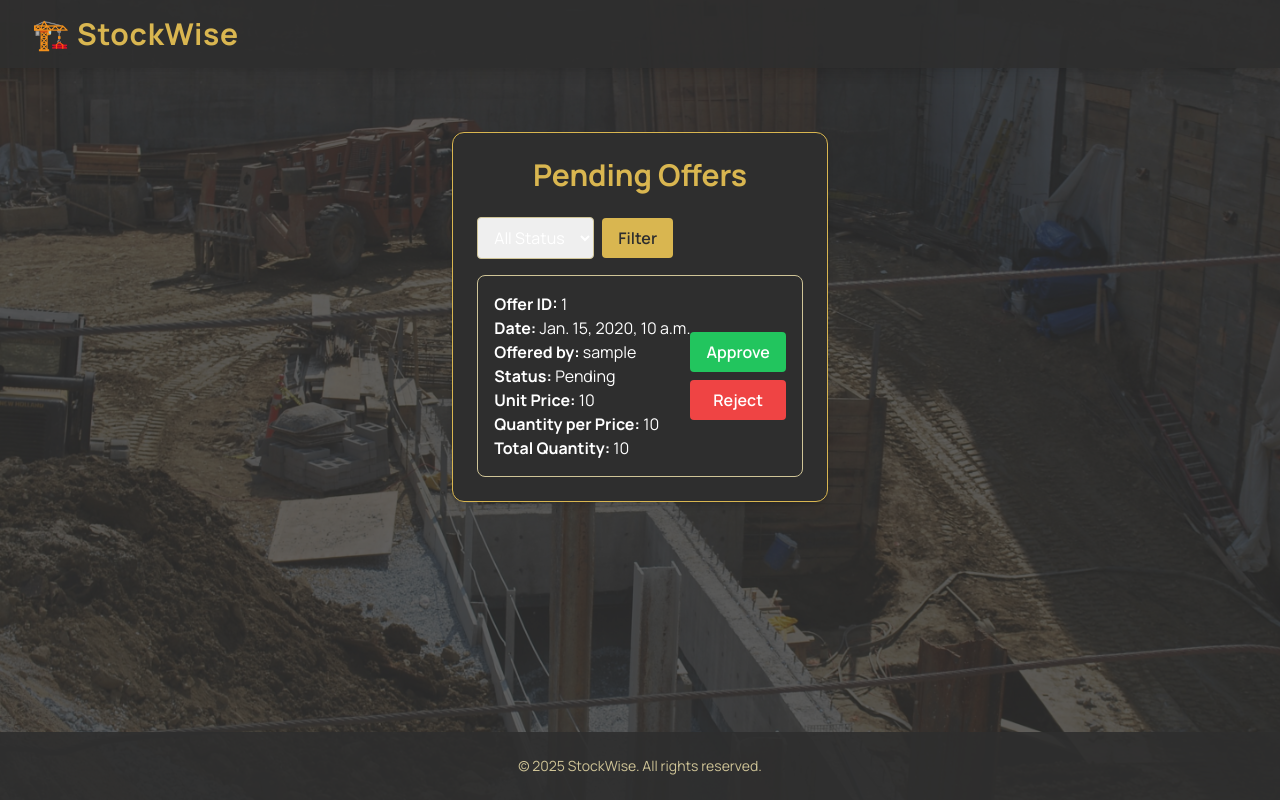
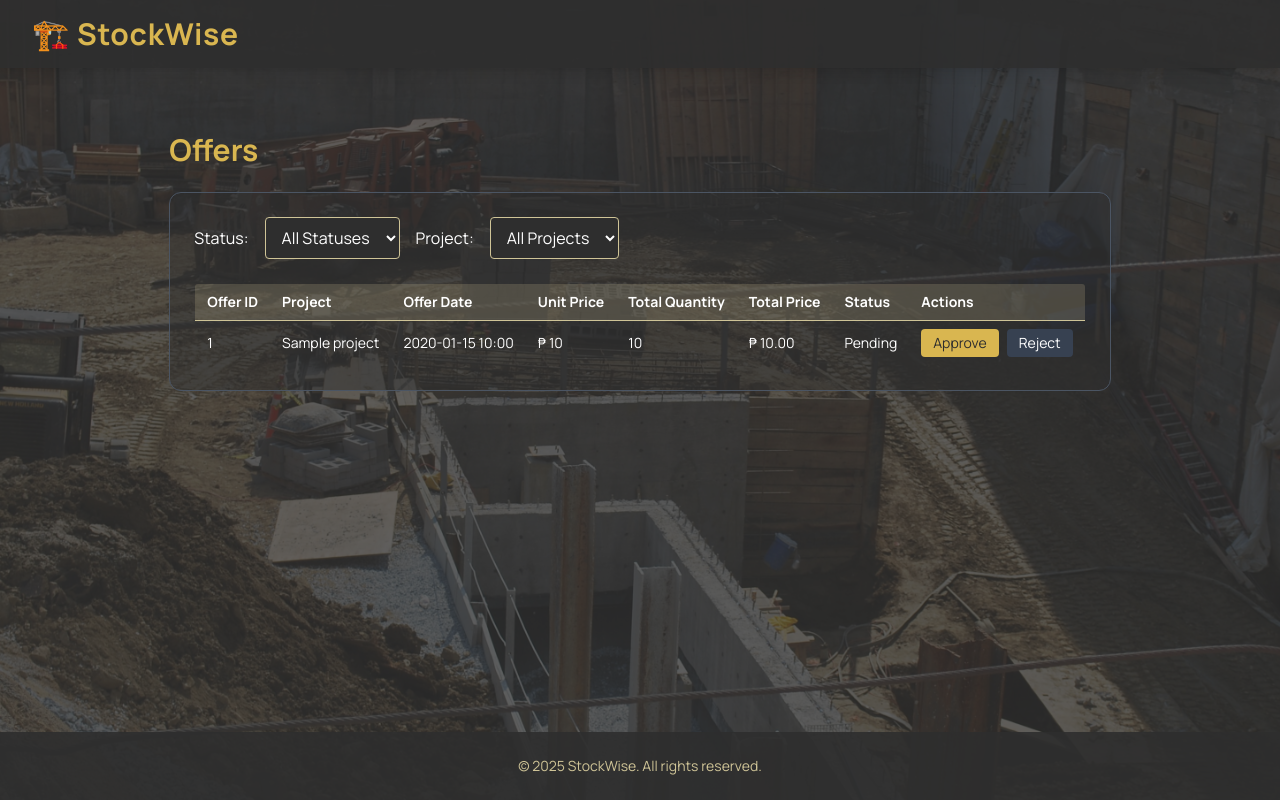
Before and after one commit to gianvalen/stockwise, a Django app: page /procurement/pending-offers/ in a window 1280 px wide. Run offline with Django 5.2, Linux system fonts and the light colour scheme; tables that the repository leaves empty hold one stand-in row (values such as "Sample post"); some libraries are stand-ins or nearby versions.

Commit message:
Fix pending offers front end

```diff
--- a/stockwise/templates/procurement/pending_offers_proc.html
+++ b/stockwise/templates/procurement/pending_offers_proc.html
@@ -1,48 +1,103 @@
 {% extends 'base.html' %}
+
+{% load math_filters %}
 
 {% block title %}Pending Offers{% endblock %}
 
 {% block content %}
-<div class="max-w-6xl mx-auto p-6 bg-surface border border-primary rounded-xl shadow-md">
-  <h1 class="text-3xl font-bold mb-6 text-primary text-center">Pending Offers</h1>
+<h1 class="text-3xl font-bold mb-6 text-primary">Offers</h1>
 
-  <form method="get" class="mb-4 flex gap-2 items-center">
-    <select name="status" class="px-3 py-2 border border-muted rounded">
-      <option value="">All Status</option>
+<div class="border border-gray-600 rounded-xl bg-surface/50 p-6 space-y-6 max-w-7xl mx-auto">
+
+  <!-- Filter Controls -->
+  <form method="get" class="flex gap-4 flex-wrap mb-6 items-center">
+    <!-- Status Filter -->
+    <label for="status" class="text-secondary font-medium">Status:</label>
+    <select name="status" id="status"
+            class="px-3 py-2 rounded border border-muted bg-surface text-secondary focus:outline-none focus:ring-2 focus:ring-primary"
+            onchange="this.form.submit()">
+      <option value="" {% if not status_filter %}selected{% endif %}>All Statuses</option>
       <option value="Pending" {% if status_filter == 'Pending' %}selected{% endif %}>Pending</option>
       <option value="Accepted" {% if status_filter == 'Accepted' %}selected{% endif %}>Accepted</option>
       <option value="Rejected" {% if status_filter == 'Rejected' %}selected{% endif %}>Rejected</option>
     </select>
-    <button type="submit" class="bg-primary text-surface font-semibold px-4 py-2 rounded">Filter</button>
+
+    <!-- Project Filter -->
+    <label for="project" class="text-secondary font-medium">Project:</label>
+    <select name="project" id="project"
+            class="px-3 py-2 rounded border border-muted bg-surface text-secondary focus:outline-none focus:ring-2 focus:ring-primary"
+            onchange="this.form.submit()">
+      <option value="" {% if not project_filter %}selected{% endif %}>All Projects</option>
+      {% for project in all_projects %}
+        <option value="{{ project.project_id }}" {% if project_filter == project.project_id %}selected{% endif %}>
+          {{ project.project_name }}
+        </option>
+      {% endfor %}
+    </select>
   </form>
 
-  <div class="space-y-4">
+  <!-- Offers Table -->
+  {% if offers %}
+    <table class="w-full text-sm border border-muted rounded overflow-hidden">
+      <thead class="bg-muted/20 text-left">
+        <tr>
+          <th class="px-3 py-2 border-b border-muted">Offer ID</th>
+          <th class="px-3 py-2 border-b border-muted">Project</th>
+          <th class="px-3 py-2 border-b border-muted">Offer Date</th>
+          <th class="px-3 py-2 border-b border-muted">Unit Price</th>
+          <th class="px-3 py-2 border-b border-muted">Total Quantity</th>
+          <th class="px-3 py-2 border-b border-muted">Total Price</th>
+          <th class="px-3 py-2 border-b border-muted">Status</th>
+          <th class="px-3 py-2 border-b border-muted">Actions</th>
+        </tr>
+      </thead>
+      <tbody>
         {% for offer in offers %}
-    <div class="border border-muted rounded-lg p-4 bg-surface flex justify-between items-center">
-      <div>
-        <p><strong>Offer ID:</strong> {{ offer.offer_id }}</p>
-        <p><strong>Date:</strong> {{ offer.offer_date }}</p>
-        <p><strong>Offered by:</strong> {{ offer.offered_by }}</p>
-        <p><strong>Status:</strong> {{ offer.offer_status }}</p>
-        <p><strong>Unit Price:</strong> {{ offer.unit_price }}</p>
-        <p><strong>Quantity per Price:</strong> {{ offer.quantity_per_price }}</p>
-        <p><strong>Total Quantity:</strong> {{ offer.total_quantity }}</p>
-      </div>
-
+          <tr>
+            <td class="px-3 py-2 border-b border-muted">{{ offer.offer_id }}</td>
+            <td class="px-3 py-2 border-b border-muted">{{ offer.offerrequestdetail.request_detail.pr.project.project_name }}</td>
+            <td class="px-3 py-2 border-b border-muted">{{ offer.offer_date|date:"Y-m-d H:i" }}</td>
+            <td class="px-3 py-2 border-b border-muted">₱ {{ offer.unit_price }}</td>
+            <td class="px-3 py-2 border-b border-muted">{{ offer.total_quantity }}</td>
+            <td class="px-3 py-2 border-b border-muted">
+              {% if offer.quantity_per_price > 0 %}
+                ₱ {{ offer.total_quantity|div:offer.quantity_per_price|mul:offer.unit_price|floatformat:2 }}
+              {% else %}
+                Invalid
+              {% endif %}
+            </td>
+            <td class="px-3 py-2 border-b border-muted">{{ offer.offer_status }}</td>
+            <td class="px-3 py-2 border-b border-muted">
               {% if offer.offer_status == 'Pending' %}
-      <form method="post" class="flex flex-col gap-2">
+              <div class="flex flex-col sm:flex-row gap-2">
+                <form method="post" class="inline-block">
                   {% csrf_token %}
                   <input type="hidden" name="offer_id" value="{{ offer.offer_id }}">
-        <button name="action" value="accept" class="bg-green-500 text-white font-semibold px-4 py-2 rounded hover:bg-green-600">Approve</button>
-        <button name="action" value="reject" class="bg-red-500 text-white font-semibold px-4 py-2 rounded hover:bg-red-600">Reject</button>
+                  <input type="hidden" name="action" value="accept">
+                  <button type="submit" class="bg-primary text-surface px-3 py-1 rounded hover:bg-primary/90">
+                    Approve
+                  </button>
                 </form>
+                <form method="post" class="inline-block">
+                  {% csrf_token %}
+                  <input type="hidden" name="offer_id" value="{{ offer.offer_id }}">
+                  <input type="hidden" name="action" value="reject">
+                  <button type="submit" class="bg-gray-700 text-secondary px-3 py-1 rounded hover:bg-red-600">
+                    Reject
+                  </button>
+                </form>
+              </div>
               {% else %}
-      <p class="font-semibold text-muted">No actions available</p>
+                <span class="italic text-secondary">Already {{ offer.offer_status }}</span>
               {% endif %}
-    </div>
-    {% empty %}
-    <p class="text-muted text-center">No offers found.</p>
+            </td>
+          </tr>
         {% endfor %}
-  </div>
+      </tbody>
+    </table>
+  {% else %}
+    <p class="text-center text-secondary italic">No offers found for this filter.</p>
+  {% endif %}
+
 </div>
 {% endblock %}
```
Also changed, not shown: stockwise/templates/procurement/project_detail.html (+10 -2 lines), stockwise/templates/procurement/request_material_form.html (indentation only). Lines whose indentation alone changed are shown as unchanged.
